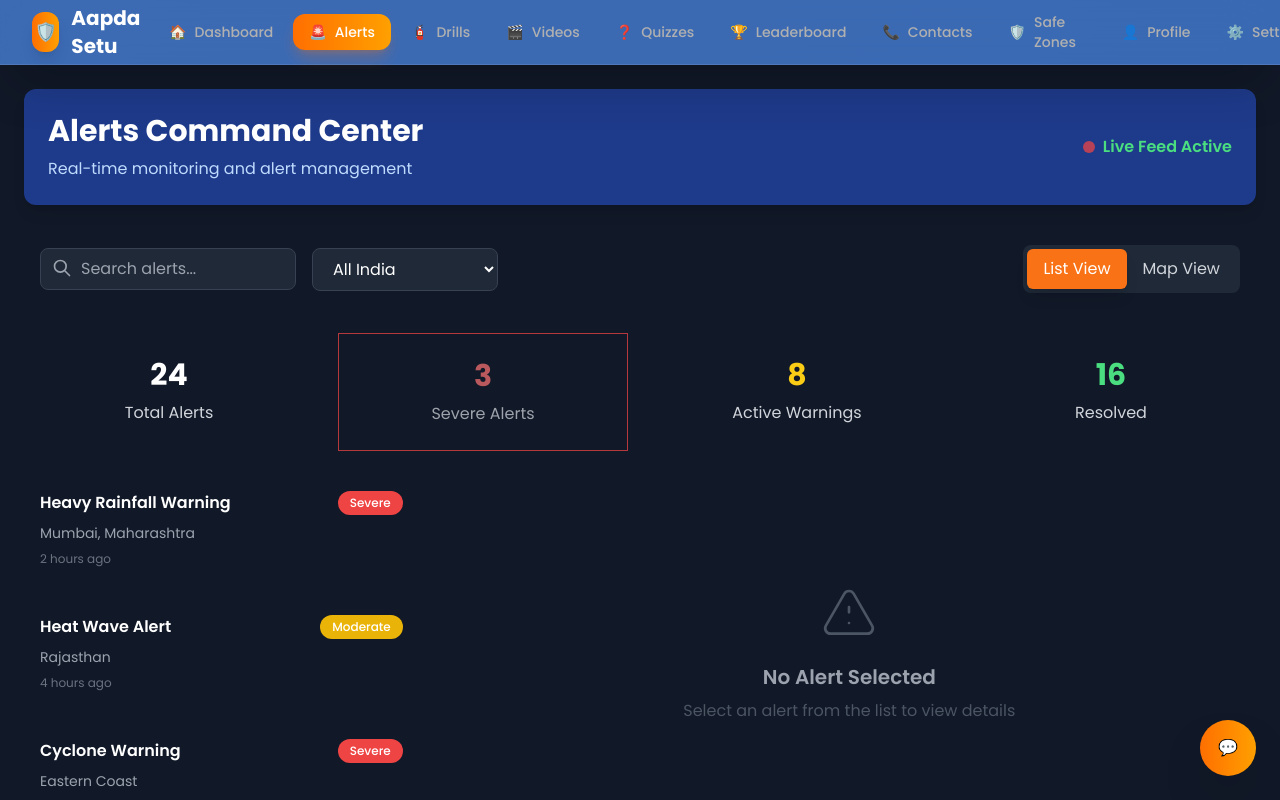
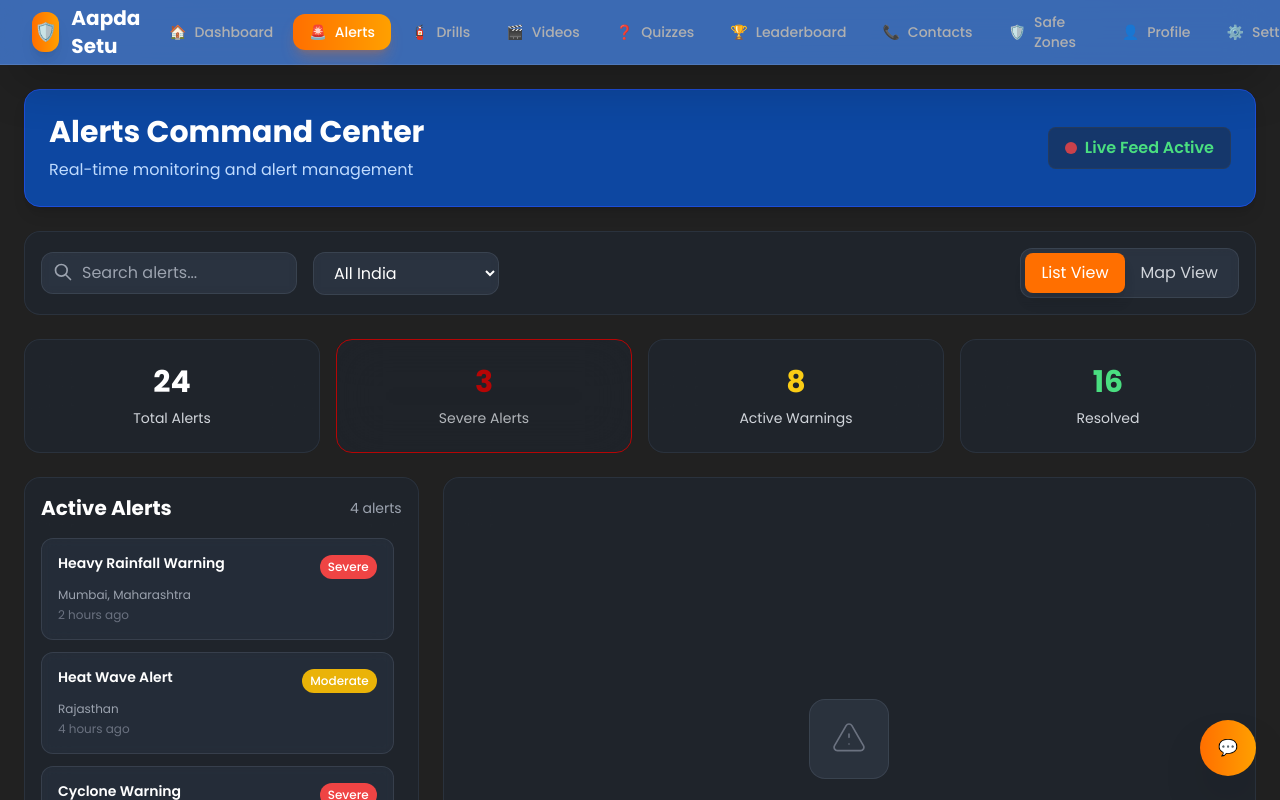
Before and after one commit to simplychiragk/aapda-setu, a React (Vite) app: page /alerts in a window 1280 px wide. Shown: the top 800 px of the page. Built offline with nearby package versions, Linux system fonts and the light colour scheme.

Commit message:
Update Alerts.jsx

```diff
--- a/src/pages/Alerts.jsx
+++ b/src/pages/Alerts.jsx
@@ -3,9 +3,9 @@ import React, { useState, useEffect } from 'react';
 const Alerts = () => {
   const [view, setView] = useState('list');
   const [selectedAlert, setSelectedAlert] = useState(null);
-  const [severeAlertCount, setSevereAlertCount] = useState(3); // Example data
+  const [severeAlertCount, setSevereAlertCount] = useState(3);
 
-  // Mock data - replace with actual API calls
+  // Mock data
   const alertsData = [
     {
       id: 1,
@@ -33,6 +33,15 @@ const Alerts = () => {
       time: '1 hour ago',
       description: 'Cyclone forming in Bay of Bengal, expected to make landfall in 72 hours.',
       affectedAreas: ['Odisha Coast', 'Andhra Coast', 'West Bengal']
+    },
+    {
+      id: 4,
+      title: 'Flood Alert',
+      severity: 'moderate',
+      location: 'Kerala',
+      time: '3 hours ago',
+      description: 'Heavy rainfall causing river levels to rise rapidly in multiple districts.',
+      affectedAreas: ['Idukki', 'Ernakulam', 'Thrissur']
     }
   ];
 
@@ -49,17 +58,23 @@ const Alerts = () => {
     severe: 'bg-red-500'
   };
 
+  const severityTextColors = {
+    low: 'text-green-400',
+    moderate: 'text-yellow-400',
+    severe: 'text-red-400'
+  };
+
   return (
-    <div className="min-h-screen bg-gray-900 text-white p-6">
-      {/* Header Section */}
-      <div className="bg-blue-900 rounded-xl p-6 mb-6 shadow-lg">
+    <div className="min-h-screen bg-[#212121] text-white p-6">
+      {/* Header Card */}
+      <div className="bg-[#0D47A1] rounded-2xl p-6 mb-6 shadow-lg border border-blue-700">
         <div className="flex justify-between items-center">
           <div>
             <h1 className="text-3xl font-bold">Alerts Command Center</h1>
             <p className="text-blue-200 mt-2">Real-time monitoring and alert management</p>
           </div>
           <div className="flex items-center space-x-3">
-            <div className="flex items-center">
+            <div className="flex items-center bg-gray-800/50 backdrop-blur-xl rounded-lg px-4 py-2 border border-gray-700/50">
               <div className="w-3 h-3 bg-red-500 rounded-full animate-pulse mr-2"></div>
               <span className="text-green-400 font-semibold">Live Feed Active</span>
             </div>
@@ -67,8 +82,8 @@ const Alerts = () => {
         </div>
       </div>
 
-      {/* Search and Controls */}
-      <div className="glass-card p-4 mb-6">
+      {/* Search and Controls Card */}
+      <div className="bg-gray-800/50 backdrop-blur-xl border border-gray-700/50 rounded-2xl p-4 mb-6">
         <div className="flex flex-col lg:flex-row lg:items-center lg:justify-between space-y-4 lg:space-y-0">
           <div className="flex flex-col sm:flex-row space-y-4 sm:space-y-0 sm:space-x-4">
             {/* Search Bar */}
@@ -76,7 +91,7 @@ const Alerts = () => {
               <input
                 type="text"
                 placeholder="Search alerts..."
-                className="bg-gray-800 border border-gray-700 rounded-lg px-4 py-2 pl-10 text-white focus:outline-none focus:ring-2 focus:ring-orange-500 focus:border-transparent w-full sm:w-64"
+                className="bg-gray-700/50 border border-gray-600/50 rounded-xl px-4 py-2 pl-10 text-white focus:outline-none focus:ring-2 focus:ring-[#FF6F00] focus:border-transparent w-full sm:w-64 backdrop-blur-sm"
               />
               <svg
                 className="w-5 h-5 text-gray-400 absolute left-3 top-2.5"
@@ -89,7 +104,7 @@ const Alerts = () => {
             </div>
 
             {/* Filter Dropdown */}
-            <select className="bg-gray-800 border border-gray-700 rounded-lg px-4 py-2 text-white focus:outline-none focus:ring-2 focus:ring-orange-500 focus:border-transparent">
+            <select className="bg-gray-700/50 border border-gray-600/50 rounded-xl px-4 py-2 text-white focus:outline-none focus:ring-2 focus:ring-[#FF6F00] focus:border-transparent backdrop-blur-sm">
               <option>All India</option>
               <option>Northern Region</option>
               <option>Southern Region</option>
@@ -99,12 +114,12 @@ const Alerts = () => {
           </div>
 
           {/* View Toggle */}
-          <div className="flex bg-gray-800 rounded-lg p-1">
+          <div className="flex bg-gray-700/50 rounded-xl p-1 backdrop-blur-sm border border-gray-600/50">
             <button
               onClick={() => setView('list')}
-              className={`px-4 py-2 rounded-md transition-all ${
+              className={`px-4 py-2 rounded-lg transition-all ${
                 view === 'list'
-                  ? 'bg-orange-500 text-white shadow-lg'
+                  ? 'bg-[#FF6F00] text-white shadow-lg'
                   : 'text-gray-300 hover:text-white'
               }`}
             >
@@ -112,9 +127,9 @@ const Alerts = () => {
             </button>
             <button
               onClick={() => setView('map')}
-              className={`px-4 py-2 rounded-md transition-all ${
+              className={`px-4 py-2 rounded-lg transition-all ${
                 view === 'map'
-                  ? 'bg-orange-500 text-white shadow-lg'
+                  ? 'bg-[#FF6F00] text-white shadow-lg'
                   : 'text-gray-300 hover:text-white'
               }`}
             >
@@ -124,66 +139,88 @@ const Alerts = () => {
         </div>
       </div>
 
-      {/* Statistics Cards */}
-      <div className="grid grid-cols-1 md:grid-cols-2 lg:grid-cols-4 gap-6 mb-6">
-        <div className="glass-card p-6 text-center">
+      {/* Statistics Cards - Each in separate glass cards */}
+      <div className="grid grid-cols-1 md:grid-cols-2 lg:grid-cols-4 gap-4 mb-6">
+        {/* Total Alerts Card */}
+        <div className="bg-gray-800/50 backdrop-blur-xl border border-gray-700/50 rounded-2xl p-6 text-center">
           <div className="text-3xl font-bold text-white mb-2">{stats.totalAlerts}</div>
-          <div className="text-gray-300">Total Alerts</div>
+          <div className="text-gray-300 text-sm">Total Alerts</div>
         </div>
 
-        <div className={`glass-card p-6 text-center ${
+        {/* Severe Alerts Card */}
+        <div className={`bg-gray-800/50 backdrop-blur-xl border rounded-2xl p-6 text-center ${
           stats.severeAlerts > 0
-            ? 'animate-pulse border border-red-500'
-            : ''
+            ? 'border-[#D50000] animate-pulse'
+            : 'border-gray-700/50'
         }`}>
-          <div className="text-3xl font-bold text-red-400 mb-2">{stats.severeAlerts}</div>
-          <div className="text-gray-300">Severe Alerts</div>
+          <div className={`text-3xl font-bold mb-2 ${
+            stats.severeAlerts > 0 ? 'text-[#D50000]' : 'text-white'
+          }`}>
+            {stats.severeAlerts}
+          </div>
+          <div className="text-gray-300 text-sm">Severe Alerts</div>
         </div>
 
-        <div className="glass-card p-6 text-center">
+        {/* Active Warnings Card */}
+        <div className="bg-gray-800/50 backdrop-blur-xl border border-gray-700/50 rounded-2xl p-6 text-center">
           <div className="text-3xl font-bold text-yellow-400 mb-2">{stats.activeWarnings}</div>
-          <div className="text-gray-300">Active Warnings</div>
+          <div className="text-gray-300 text-sm">Active Warnings</div>
         </div>
 
-        <div className="glass-card p-6 text-center">
+        {/* Resolved Card */}
+        <div className="bg-gray-800/50 backdrop-blur-xl border border-gray-700/50 rounded-2xl p-6 text-center">
           <div className="text-3xl font-bold text-green-400 mb-2">{stats.resolved}</div>
-          <div className="text-gray-300">Resolved</div>
+          <div className="text-gray-300 text-sm">Resolved</div>
         </div>
       </div>
 
+      {/* Main Content Area - Two Columns */}
       <div className="grid grid-cols-1 lg:grid-cols-3 gap-6">
-        {/* Alerts List */}
-        <div className="lg:col-span-1 space-y-4">
+        {/* Left Column - Alert List Card */}
+        <div className="lg:col-span-1">
+          <div className="bg-gray-800/50 backdrop-blur-xl border border-gray-700/50 rounded-2xl p-4 h-[600px] flex flex-col">
+            <div className="flex justify-between items-center mb-4">
+              <h2 className="text-xl font-bold text-white">Active Alerts</h2>
+              <span className="text-gray-400 text-sm">{alertsData.length} alerts</span>
+            </div>
+
+            {/* Scrollable Alert List */}
+            <div className="flex-1 overflow-y-auto space-y-3 pr-2">
               {alertsData.map(alert => (
                 <div
                   key={alert.id}
                   onClick={() => setSelectedAlert(alert)}
-              className={`glass-card p-4 cursor-pointer transition-all hover:border-gray-500 ${
-                selectedAlert?.id === alert.id ? 'border-orange-500 border-2' : 'border-gray-700'
+                  className={`bg-gray-700/30 backdrop-blur-sm border rounded-xl p-4 cursor-pointer transition-all hover:border-gray-500 ${
+                    selectedAlert?.id === alert.id
+                      ? 'border-[#FF6F00] border-2 bg-gray-700/50'
+                      : 'border-gray-600/50'
                   }`}
                 >
                   <div className="flex justify-between items-start mb-2">
-                <h3 className="font-semibold text-white">{alert.title}</h3>
-                <span className={`px-3 py-1 rounded-full text-xs font-medium ${
+                    <h3 className="font-semibold text-white text-sm leading-tight">{alert.title}</h3>
+                    <span className={`px-2 py-1 rounded-full text-xs font-medium ${
                       severityColors[alert.severity] || 'bg-gray-600'
                     }`}>
                       {alert.severity.charAt(0).toUpperCase() + alert.severity.slice(1)}
                     </span>
                   </div>
-              <p className="text-gray-400 text-sm mb-2">{alert.location}</p>
+                  <p className="text-gray-400 text-xs mb-1">{alert.location}</p>
                   <p className="text-gray-500 text-xs">{alert.time}</p>
                 </div>
               ))}
             </div>
+          </div>
+        </div>
 
-        {/* Alert Detail / Map View */}
+        {/* Right Column - Alert Detail Card */}
         <div className="lg:col-span-2">
           {view === 'list' ? (
             selectedAlert ? (
-              <div className="glass-card p-6 h-full">
-                <div className="flex justify-between items-start mb-4">
-                  <div>
-                    <h2 className="text-2xl font-bold text-white mb-2">{selectedAlert.title}</h2>
+              <div className="bg-gray-800/50 backdrop-blur-xl border border-gray-700/50 rounded-2xl p-6 h-[600px] flex flex-col">
+                {/* Alert Header */}
+                <div className="flex justify-between items-start mb-6">
+                  <div className="flex-1">
+                    <h2 className="text-2xl font-bold text-white mb-3">{selectedAlert.title}</h2>
                     <div className="flex items-center space-x-4">
                       <span className="text-gray-400">{selectedAlert.location}</span>
                       <span className={`px-3 py-1 rounded-full text-sm font-medium ${
@@ -193,17 +230,26 @@ const Alerts = () => {
                       </span>
                     </div>
                   </div>
-                  <span className="text-gray-500 text-sm">{selectedAlert.time}</span>
+                  <span className="text-gray-500 text-sm bg-gray-700/50 px-3 py-1 rounded-lg">
+                    {selectedAlert.time}
+                  </span>
                 </div>
 
+                {/* Alert Content */}
+                <div className="flex-1 overflow-y-auto">
                   <div className="mb-6">
-                  <p className="text-gray-300 mb-4">{selectedAlert.description}</p>
+                    <h3 className="text-white font-semibold mb-3 text-lg">Description</h3>
+                    <p className="text-gray-300 leading-relaxed">{selectedAlert.description}</p>
+                  </div>
 
                   <div>
-                    <h4 className="text-white font-semibold mb-2">Affected Areas:</h4>
+                    <h3 className="text-white font-semibold mb-3 text-lg">Affected Areas</h3>
                     <div className="flex flex-wrap gap-2">
                       {selectedAlert.affectedAreas.map((area, index) => (
-                        <span key={index} className="bg-gray-800 px-3 py-1 rounded-lg text-sm text-gray-300">
+                        <span
+                          key={index}
+                          className="bg-gray-700/50 backdrop-blur-sm px-3 py-2 rounded-lg text-sm text-gray-300 border border-gray-600/50"
+                        >
                           {area}
                         </span>
                       ))}
@@ -211,58 +257,65 @@ const Alerts = () => {
                   </div>
                 </div>
 
-                <div className="flex space-x-4">
-                  <button className="bg-orange-500 hover:bg-orange-600 px-6 py-2 rounded-lg font-semibold transition-colors">
-                    Acknowledge
+                {/* Action Buttons */}
+                <div className="flex space-x-4 pt-6 border-t border-gray-700/50">
+                  <button className="bg-gradient-to-r from-[#FF6F00] to-orange-600 hover:from-orange-600 hover:to-[#FF6F00] px-6 py-3 rounded-xl font-semibold transition-all shadow-lg hover:shadow-orange-500/25">
+                    Acknowledge Alert
                   </button>
-                  <button className="bg-gray-700 hover:bg-gray-600 px-6 py-2 rounded-lg font-semibold transition-colors">
+                  <button className="bg-gray-700/50 hover:bg-gray-600/50 px-6 py-3 rounded-xl font-semibold transition-all border border-gray-600/50 backdrop-blur-sm">
                     Share Report
                   </button>
                 </div>
               </div>
             ) : (
-              <div className="glass-card p-6 h-full flex items-center justify-center">
+              /* Placeholder Card when no alert selected */
+              <div className="bg-gray-800/50 backdrop-blur-xl border border-gray-700/50 rounded-2xl p-6 h-[600px] flex items-center justify-center">
                 <div className="text-center">
+                  <div className="w-20 h-20 bg-gray-700/50 rounded-2xl flex items-center justify-center mx-auto mb-4 border border-gray-600/50">
                     <svg
-                    className="w-16 h-16 text-gray-600 mx-auto mb-4"
+                      className="w-10 h-10 text-gray-500"
                       fill="none"
                       stroke="currentColor"
                       viewBox="0 0 24 24"
                     >
                       <path strokeLinecap="round" strokeLinejoin="round" strokeWidth={1} d="M12 9v2m0 4h.01m-6.938 4h13.856c1.54 0 2.502-1.667 1.732-3L13.732 4c-.77-1.333-2.694-1.333-3.464 0L3.34 16c-.77 1.333.192 3 1.732 3z" />
                     </svg>
+                  </div>
                   <h3 className="text-xl font-semibold text-gray-400 mb-2">No Alert Selected</h3>
-                  <p className="text-gray-600">Select an alert from the list to view details</p>
+                  <p className="text-gray-500">Select an alert from the list to view details</p>
                 </div>
               </div>
             )
           ) : (
-            /* Map View */
-            <div className="glass-card p-6 h-full">
-              <div className="flex justify-between items-center mb-4">
-                <h2 className="text-xl font-bold text-white">Alert Map Overview</h2>
-                <div className="text-gray-400 text-sm">
+            /* Map View Card */
+            <div className="bg-gray-800/50 backdrop-blur-xl border border-gray-700/50 rounded-2xl p-6 h-[600px] flex flex-col">
+              <div className="flex justify-between items-center mb-6">
+                <h2 className="text-2xl font-bold text-white">Alert Map Overview</h2>
+                <div className="text-gray-400 text-sm bg-gray-700/50 px-3 py-1 rounded-lg">
                   {stats.severeAlerts} active severe alerts
                 </div>
               </div>
 
-              {/* Map Container - Replace with actual Map component */}
-              <div className="bg-gray-800 rounded-lg h-96 flex items-center justify-center">
+              {/* Map Container */}
+              <div className="flex-1 bg-gray-700/30 backdrop-blur-sm rounded-xl border border-gray-600/50 flex items-center justify-center">
                 <div className="text-center">
+                  <div className="w-24 h-24 bg-gray-600/50 rounded-2xl flex items-center justify-center mx-auto mb-4 border border-gray-500/50">
                     <svg
-                    className="w-20 h-20 text-gray-600 mx-auto mb-4"
+                      className="w-12 h-12 text-gray-400"
                       fill="none"
                       stroke="currentColor"
                       viewBox="0 0 24 24"
                     >
                       <path strokeLinecap="round" strokeLinejoin="round" strokeWidth={1} d="M9 20l-5.447-2.724A1 1 0 013 16.382V5.618a1 1 0 011.447-.894L9 7m0 13l6-3m-6 3V7m6 10l4.553 2.276A1 1 0 0021 18.382V7.618a1 1 0 00-.553-.894L15 4m0 13V4m0 0L9 7" />
                     </svg>
-                  <p className="text-gray-400">Map visualization would appear here</p>
-                  <p className="text-gray-600 text-sm mt-2">Integrated with dark-themed map service</p>
+                  </div>
+                  <p className="text-gray-400 font-medium">Map Visualization</p>
+                  <p className="text-gray-500 text-sm mt-2">Integrated with dark-themed map service</p>
                 </div>
               </div>
 
-              <div className="mt-4 flex justify-center space-x-6">
+              {/* Map Legend */}
+              <div className="flex justify-center space-x-8 mt-6 pt-6 border-t border-gray-700/50">
                 <div className="flex items-center">
                   <div className="w-3 h-3 bg-red-500 rounded-full mr-2"></div>
                   <span className="text-gray-400 text-sm">Severe Alerts</span>
@@ -285,47 +338,3 @@ const Alerts = () => {
 };
 
 export default Alerts;
-
-// Add these styles to your global CSS or Tailwind config
-const styles = `
-.glass-card {
-  background: rgba(255, 255, 255, 0.05);
-  backdrop-filter: blur(10px);
-  border: 1px solid rgba(255, 255, 255, 0.1);
-  border-radius: 12px;
-}
-
-.bg-gray-900 {
-  background-color: #212121;
-}
-
-.bg-blue-900 {
-  background-color: #0D47A1;
-}
-
-.bg-orange-500 {
-  background-color: #FF6F00;
-}
-
-.bg-red-500 {
-  background-color: #D50000;
-}
-
-.text-gray-300 {
-  color: #B0B0B0;
-}
-
-/* Custom animations */
-@keyframes pulse {
-  0%, 100% {
-    opacity: 1;
-  }
-  50% {
-    opacity: 0.7;
-  }
-}
-
-.animate-pulse {
-  animation: pulse 2s cubic-bezier(0.4, 0, 0.6, 1) infinite;
-}
-`;
```
Lines whose indentation alone changed are shown as unchanged.
